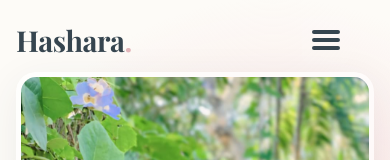
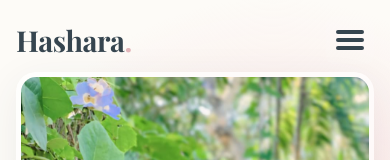
Before and after one commit to nadeera-se22018/mass-comm-portfolio, a React (Vite) app: page / in a window 390 px wide. Shown: the top 160 px of the page. Built offline with nearby package versions, Linux system fonts and the light colour scheme; a web font is replaced by a local one.

Commit message:
feat: implement responsive Navbar component with scroll effect and mobile navigation menu

```diff
--- a/src/components/Navbar.css
+++ b/src/components/Navbar.css
@@ -95,7 +95,7 @@
     display: flex;
     align-items: center;
     justify-content: center;
-    margin-right: 1.5rem;
+    margin-left: auto;
   }
 
   .desktop-only {
--- a/src/components/Navbar.jsx
+++ b/src/components/Navbar.jsx
@@ -22,6 +22,14 @@ const Navbar = () => {
       <div className="container nav-container">
         <a href="#" className="logo">Hashara<span>.</span></a>
 
+        <ul className={`nav-links ${menuOpen ? 'active' : ''}`}>
+          <li><a href="#home" onClick={() => setMenuOpen(false)}>Home</a></li>
+          <li><a href="#about" onClick={() => setMenuOpen(false)}>About</a></li>
+          <li><a href="#work" onClick={() => setMenuOpen(false)}>Portfolio</a></li>
+          <li><a href="#contact" onClick={() => setMenuOpen(false)}>Contact</a></li>
+          <li className="mobile-only-btn"><a href="#contact" className="btn btn-primary" onClick={() => setMenuOpen(false)}>Hire Me</a></li>
+        </ul>
+
         <div className="mobile-toggle" onClick={toggleMenu}>
           <svg xmlns="http://www.w3.org/2000/svg" width="32" height="32" viewBox="0 0 24 24" fill="none" stroke="#36454F" strokeWidth="3" strokeLinecap="round" strokeLinejoin="round">
             {menuOpen ? (
@@ -32,14 +40,6 @@ const Navbar = () => {
           </svg>
         </div>
 
-        <ul className={`nav-links ${menuOpen ? 'active' : ''}`}>
-          <li><a href="#home" onClick={() => setMenuOpen(false)}>Home</a></li>
-          <li><a href="#about" onClick={() => setMenuOpen(false)}>About</a></li>
-          <li><a href="#work" onClick={() => setMenuOpen(false)}>Portfolio</a></li>
-          <li><a href="#contact" onClick={() => setMenuOpen(false)}>Contact</a></li>
-          <li className="mobile-only-btn"><a href="#contact" className="btn btn-primary" onClick={() => setMenuOpen(false)}>Hire Me</a></li>
-        </ul>
-
         <a href="#contact" className="btn btn-primary nav-btn desktop-only">Hire Me</a>
       </div>
     </nav>
```
